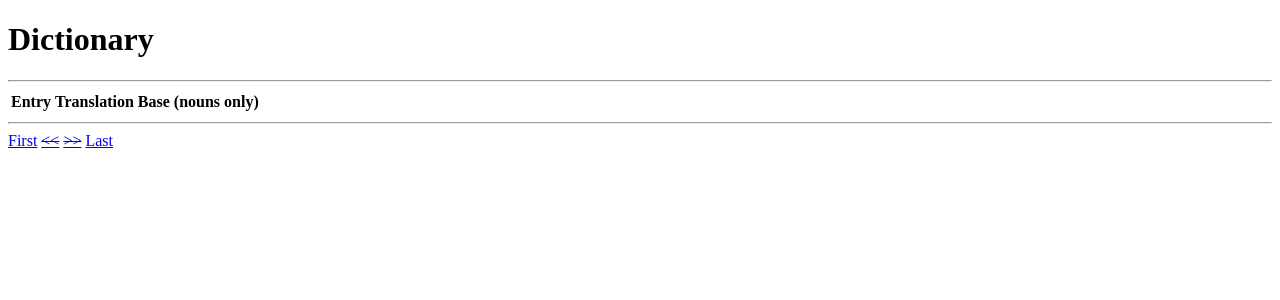
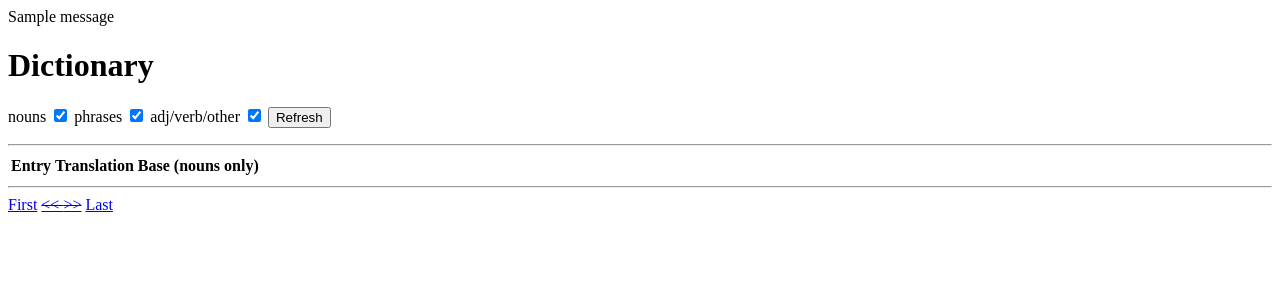
Before and after one commit to gardalic/german_learning_helper, a Flask app: page /vocabulary/dictionary in a window 1280 px wide. Shown: the top 300 px of the page. Run offline with Flask 2, Linux system fonts and the light colour scheme; tables that the repository leaves empty hold one stand-in row (values such as "Sample post"); one stand-in notice (Sample message) is shown; lists and menus that the app fills with data are empty.

Commit message:
Work on filtering started, checked problem

```diff
--- a/helper/templates/base.html
+++ b/helper/templates/base.html
@@ -13,6 +13,13 @@
 </head>
 
 <body>
+    {% with messages = get_flashed_messages() %}
+        {% if messages %}
+            {% for message in messages %}
+                {{ message }}
+            {% endfor %}
+        {% endif %}
+    {% endwith %}
     {% block app_content %}
     {% endblock %}
 </body>
--- a/helper/templates/vocabulary/dictionary.html
+++ b/helper/templates/vocabulary/dictionary.html
@@ -1,7 +1,18 @@
 {% extends "base.html" %}
 {% block app_content %}
 <h1>Dictionary</h1>
+<div class="dict-filters">
+    <form action="" method="POST" novalidate>
+        <p>
+            <span class="nouns">{{ form.noun.label }} {{ form.noun() }}</span>
+            <span class="phrases">{{ form.phrase.label }} {{ form.phrase() }}</span>
+            <span class="misc">{{ form.misc.label }} {{ form.misc() }}</span>
+            <span class="submit">{{ form.submit() }}</span>
+        </p>
+    </form>
+</div>
 <hr>
+<div class="word-table">
     <table>
         <tr>
             <th style="text-align: left;">Entry</th>
@@ -10,23 +21,28 @@
         </tr>
         {% for entry in entries %}
         <tr>
-        <td>{{ entry["entry"] }}</td>
-        <td>{{ entry["translation"] }}</td>
-        <td>{{ entry["base"] }}</td>
+            <td style="padding-right: 10px;">{{ entry["entry"] }}</td>
+            <td style="padding-right: 10px;">{{ entry["translation"] }}</td>
+            <td style="padding-right: 10px;">{{ entry["base"] }}</td>
         </tr>
         {% endfor %}
     </table>
     <hr>
+</div>
+<div class="navigation">
     <span><a href="{{ first_url }}">First</a></span>
     {% if prev_url %}
-<span><a href="{{ prev_url }}"><<</a></span>
+    <span><a href="{{ prev_url }}">
+            << </a></span>
     {% else %}
-<span><a href="#"><strike><<</strike></a></span>
+    <span><a href="#"><s>
+                << </s></a></span>
     {% endif %}
     {% if next_url %}
     <span><a href="{{ next_url }}">>></a></span>
     {% else %}
-<span><a href="#"><strike>>></strike></a></span>
+    <span><a href="#"><s>>></s></a></span>
     {% endif %}
     <span><a href="{{ last_url }}">Last</a></span>
+</div>
 {% endblock %}
--- /dev/null
+++ b/helper/vocabulary/forms.py
@@ -0,0 +1,10 @@
+from flask_wtf import FlaskForm
+from wtforms import SubmitField, BooleanField
+
+
+class TypeSelectors(FlaskForm):
+    """ Form for the noun/phrase/other selectors for the dictionary page. """
+    noun = BooleanField("nouns", default=True, false_values="n")
+    phrase = BooleanField("phrases", default=True, false_values="n")
+    misc = BooleanField("adj/verb/other", default=True, false_values="n")
+    submit = SubmitField("Refresh")
--- a/helper/vocabulary/routes.py
+++ b/helper/vocabulary/routes.py
@@ -1,12 +1,37 @@
 from flask import render_template, request, url_for, current_app
+from flask.helpers import flash
+from werkzeug.utils import redirect
 from helper.vocabulary import bp
+from helper.vocabulary.forms import TypeSelectors
 from helper.models import Entry
 
+type_list = {"phrase", "misc", "noun"}
 
-@bp.route("/dictionary")
+@bp.route("/dictionary", methods=["POST", "GET"])
 def dictionary():
+    form = TypeSelectors() #request.form
+
     page = request.args.get("page", 1, type=int)
-    entries = Entry.get_entries(lst=False).paginate(
+
+    if form.is_submitted():
+        if not form.noun.data:
+            type_list.discard("noun")
+        else:
+            type_list.add("noun")
+        if not form.phrase.data:
+            type_list.discard("phrase")
+        else:
+            type_list.add("phrase")
+        if not form.misc.data:
+            type_list.discard("misc")
+        else:
+            type_list.add("misc")
+    # elif request.method == "GET":
+    #     form.noun.data = "y" if "noun" in type_list else "n"
+    #     form.phrase.data = "y" if "phrase" in type_list else "n"
+    #     form.misc.data = "y" if "misc" in type_list else "n"
+
+    entries = Entry.get_entries(e_type=type_list,lst=False).paginate(
         page, current_app.config["DICT_ITEMS_PER_PAGE"], False
     )
     next_url = (
@@ -28,4 +53,5 @@
         prev_url=prev_url,
         first_url=first_url,
         last_url=last_url,
+        form=form
     )
--- a/requirements.txt
+++ b/requirements.txt
@@ -5,6 +5,7 @@
 Flask==1.1.2
 Flask-Migrate==2.7.0
 Flask-SQLAlchemy==2.4.4
+Flask-WTF==0.14.3
 itsdangerous==1.1.0
 Jinja2==2.11.3
 Mako==1.1.4
@@ -21,3 +22,4 @@
 typed-ast==1.4.2
 typing-extensions==3.7.4.3
 Werkzeug==1.0.1
+WTForms==2.3.3
```
Lines whose indentation alone changed are shown as unchanged.
